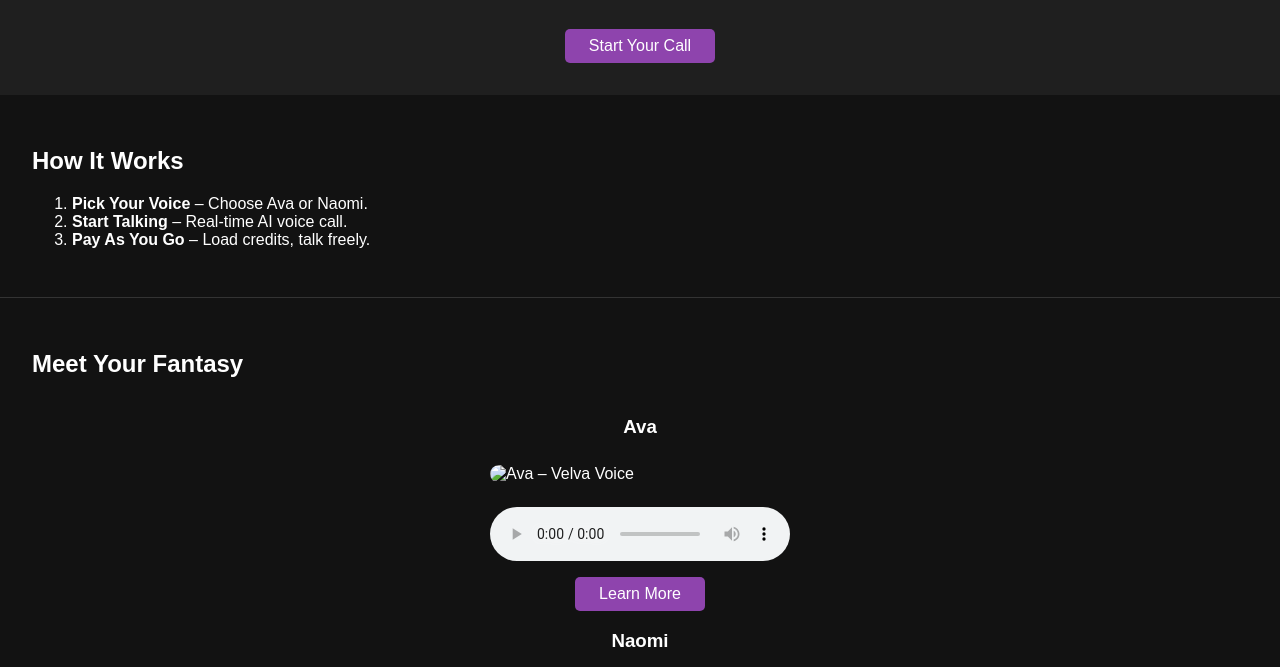
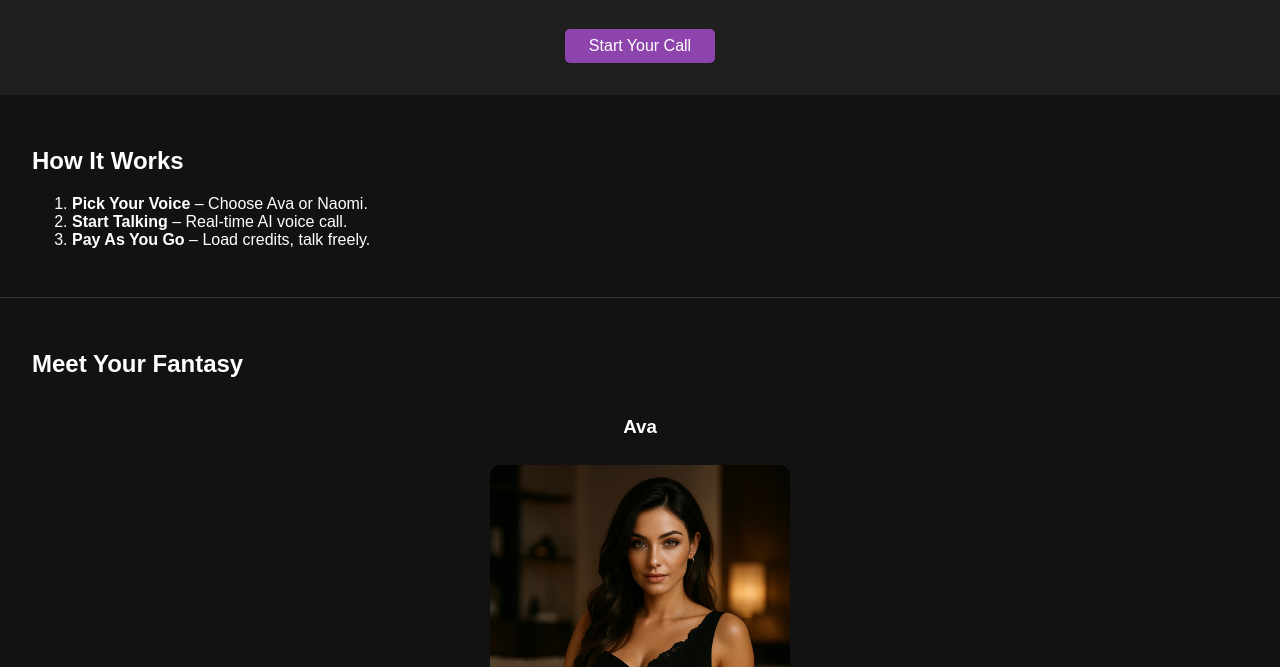
Before and after one commit to crthoen/velvavoice, a plain HTML site: page index.html in a window 1280 px wide. Shown: the part 133-800 px from the top of the page. Drawn offline with Linux system fonts and the light colour scheme.

Commit message:
Update index.html

```diff
--- a/index.html
+++ b/index.html
@@ -29,7 +29,7 @@
 <!-- Ava Teaser -->
 <div class="girl">
 <h3>Ava</h3>
-<img src="assets/assets/ava-spicy.jpeg" alt="Ava – Velva Voice" class="girl-photo">
+<img src="assets/ava-spicy.jpeg" alt="Ava – Velva Voice" class="girl-photo">
 <audio controls src="assets/ava-demo.mp3">Your browser does not support audio.</audio>
 <a href="ava.html" class="cta">Learn More</a>
 </div>
```
